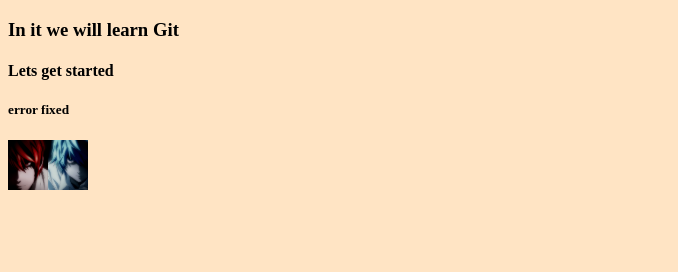
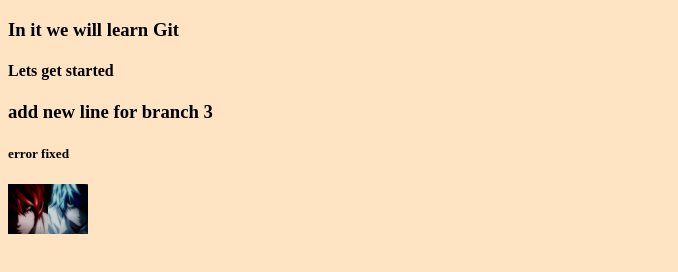
Before and after one commit to Dhanveer123/Hello-World, a plain HTML site: page index.html in a window 1280 px wide. Shown: the part 62-334 px from the top of the page, without its empty margins (0-678 px from the left). Drawn offline with Linux system fonts and the light colour scheme.

Commit message:
add new line

```diff
--- a/index.html
+++ b/index.html
@@ -7,7 +7,7 @@
         <h1>Hello user, welcome to Git tutorial</h1>
         <h3>In it we will learn Git</h3>
         <h4>Lets get started</h4>
-
+	<h3> add new line for branch 3</h3>
         <h5>error fixed</h5>
         <img src="123.png" height="50px" width="80px" />
     </body>
```
